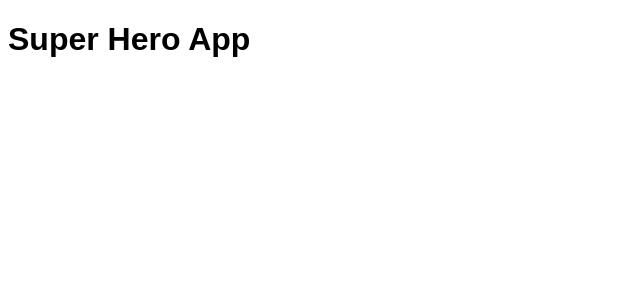
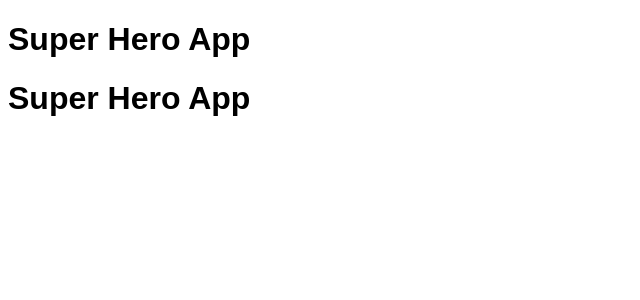
Before and after one commit to KapshukVladimir/Super-hero, an Angular app: page / in a window 1280 px wide. Shown: the top 300 px of the page, without its empty margins (0-640 px from the left). Built offline with nearby package versions, Linux system fonts and the light colour scheme.

Commit message:
branch develop init

```diff
--- a/src/app/app.component.html
+++ b/src/app/app.component.html
@@ -1 +1,2 @@
 <h1>Super Hero App</h1>
+<h1>Super Hero App</h1>
```
